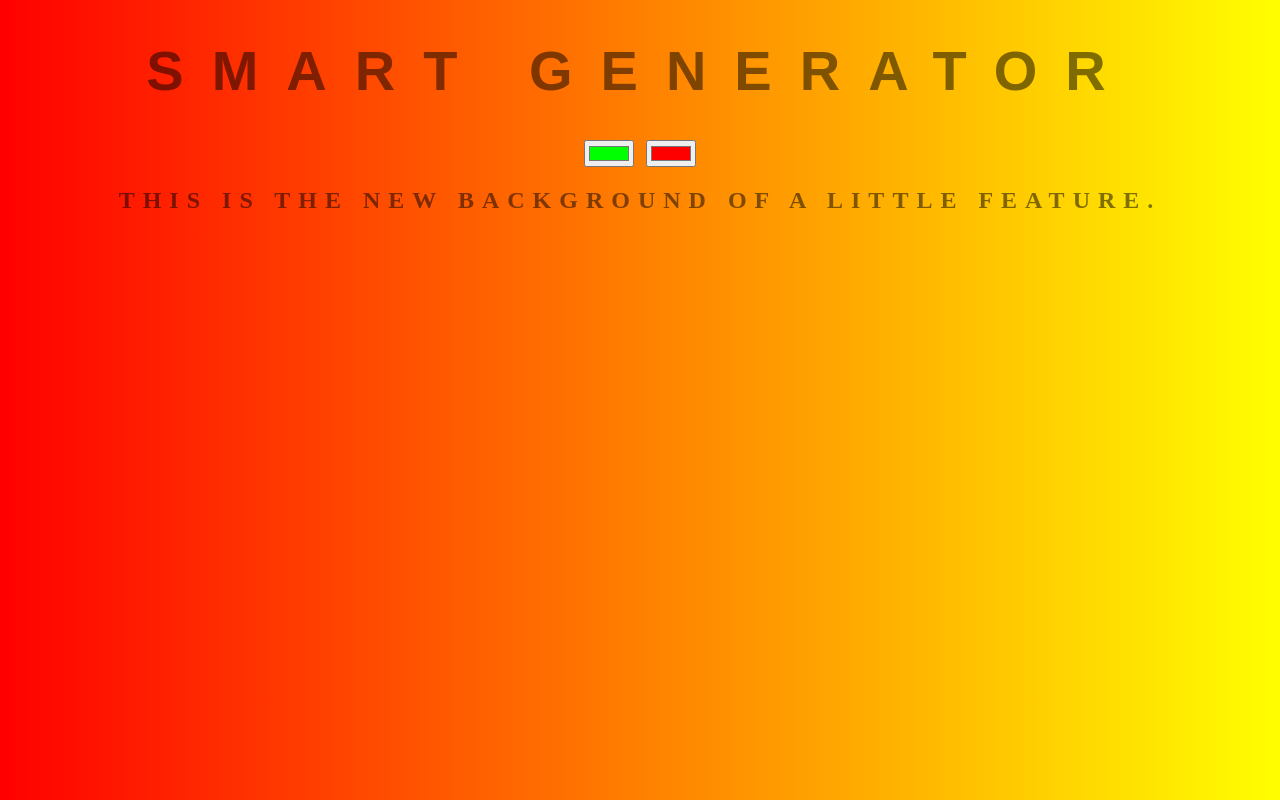
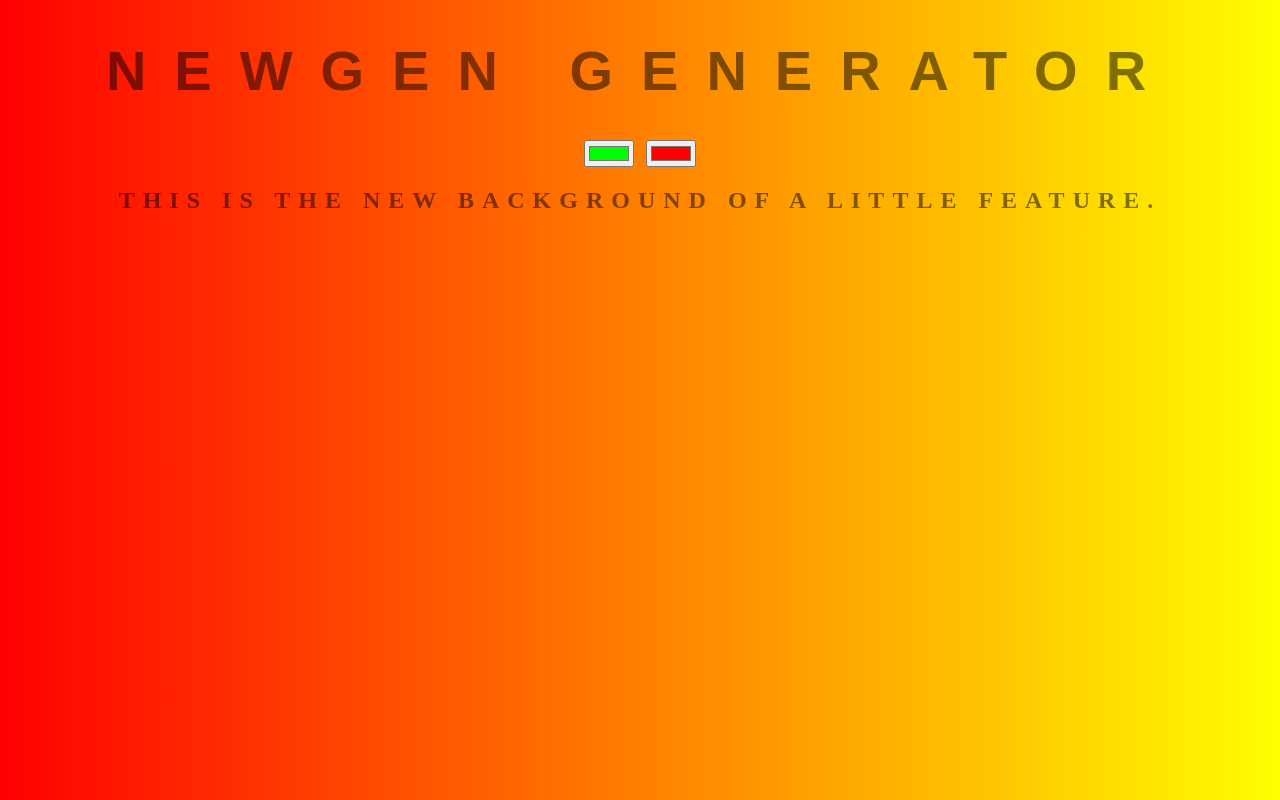
Before and after one commit to troygolden/background-generator, a plain HTML site: page index.html in a window 1280 px wide. Drawn offline with Linux system fonts and the light colour scheme.

Commit message:
Changing title again

```diff
--- a/index.html
+++ b/index.html
@@ -5,7 +5,7 @@
 	<link rel="stylesheet" type="text/css" href="style.css">
 </head>
 <body id="gradient">
-	<h1>SMART Generator</h1>
+	<h1>NewGen Generator</h1>
 	<input class="color1" type="color" name="color1" value="#00ff00">
 	<input class="color2" type="color" name="color2" value="#ff0000">
 	<h2>This is the new background of a little feature.</h2>
```
